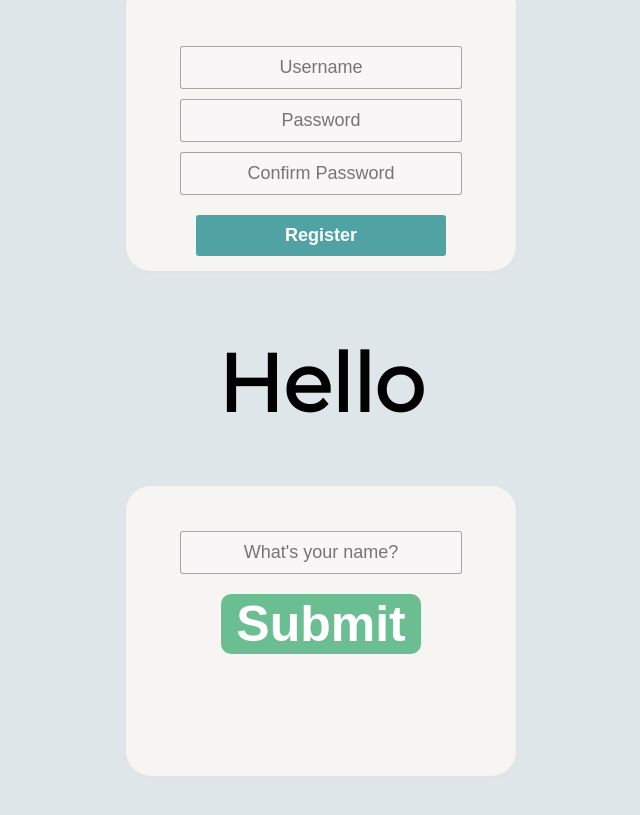
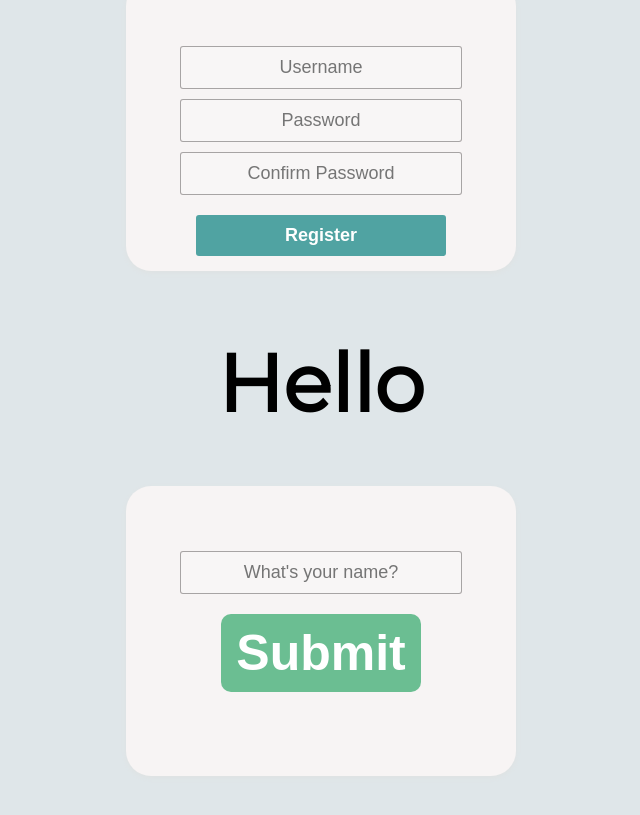
Before and after one commit to RAUNAK-PANDEY/React-Practise, a React app: page / in a window 1280 px wide. Shown: the part 4909-5724 px from the top of the page, without its empty margins (319-959 px from the left). Built offline with nearby package versions, Linux system fonts and the light colour scheme.

Commit message:
initial commit

```diff
--- a/public/styles.css
+++ b/public/styles.css
@@ -250,3 +250,7 @@ tr td {
   font-weight: bold;
   font-size: 50px;
 }
+
+.eventinput {
+  color: black;
+}
--- a/src/components/EventHandling.jsx
+++ b/src/components/EventHandling.jsx
@@ -1,12 +1,9 @@
 import React, { useState } from "react";
 
 function EventHandling() {
-  const [headingText, setHeadingText] = useState("Hello");
+  const [headingText, setHeadingText] = useState("");
   const [isMousedOver, setMouseOver] = useState(false);
-
-  function handleClick() {
-    setHeadingText("Submitted");
-  }
+  const [name, setName] = useState("");
 
   function handleMouseOver() {
     setMouseOver(true);
@@ -16,21 +13,39 @@ function EventHandling() {
     setMouseOver(false);
   }
 
+  function handleChange(event) {
+    setName(event.target.value);
+  }
+
+  function handleClick(event) {
+    setHeadingText(name);
+    //To stop the default behaviour of forms
+    //  which refreshes the pages after submitting.
+    event.preventDefault();
+  }
+
   return (
     <div>
-      <h1>{headingText}</h1>
+      <h1>Hello {headingText}</h1>
       <div className="cards">
-        <input type="text" placeholder="What's your name?" />
+        <form onSubmit={handleClick}>
+          <input
+            className="eventinput"
+            onChange={handleChange}
+            type="text"
+            placeholder="What's your name?"
+            value={name}
+          />
           <button
             className="eventbutton"
             type="submit"
             style={{ backgroundColor: isMousedOver ? "black" : null }}
-          onClick={handleClick}
             onMouseOver={handleMouseOver}
             onMouseOut={handleMouseOut}
           >
             Submit
           </button>
+        </form>
       </div>
     </div>
   );
```
Lines whose indentation alone changed are shown as unchanged.
